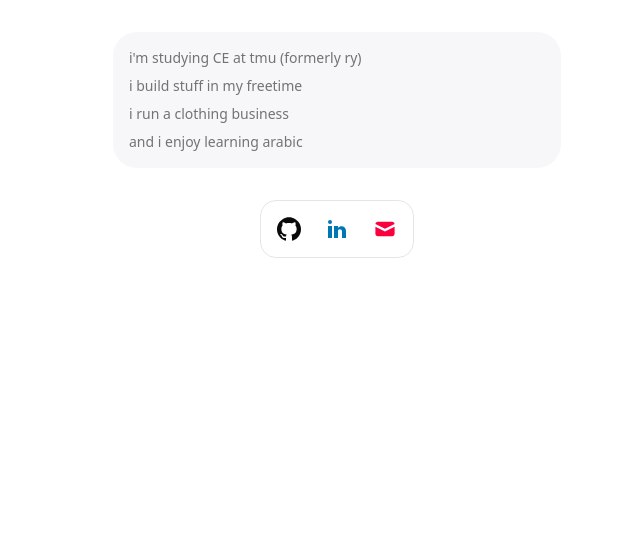
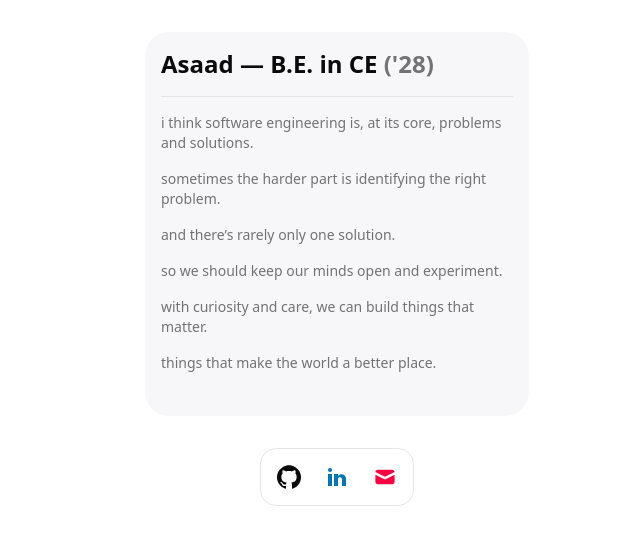
Before and after one commit to asaadbahmed/asaadbahmed.github.io, a React (Vite) app: page / in a window 1280 px wide. Shown: the top 544 px of the page, without its empty margins (303-943 px from the left). Built offline with nearby package versions, Linux system fonts and the light colour scheme.

Commit message:
updated layout

```diff
--- a/src/App.tsx
+++ b/src/App.tsx
@@ -1,16 +1,41 @@
 import "./App.css";
+import { Separator } from "@/components/ui/separator";
 import { SocialsDock } from "@/components/socials-dock";
+
+const AboutCard = () => (
+  <div className="scroll-m-20 text-sm text-muted-foreground font-medium tracking-normal text-left space-y-2">
+    <div>i'm studying CE at tmu (formerly ry)</div>
+    <div>i build stuff in my freetime</div>
+    <div>i run a clothing business</div>
+    <div>i enjoy learning arabic</div>
+  </div>
+);
+
+const SummaryCard = () => (
+  <div className="w-full max-w-sm aspect-square bg-[rgb(247,247,249)] rounded-3xl p-4 flex flex-col gap-4">
+    <div className="text-left text-2xl font-semibold">
+      Asaad — B.E. in CE{" "}
+      <span className="font-semibold text-muted-foreground">('28)</span>
+    </div>
+    <Separator />
+    <div className="flex flex-col text-left justify-between text-sm text-muted-foreground font-medium space-y-4">
+      <div>
+        i think software engineering is, at its core, problems and solutions.
+      </div>
+      <div>sometimes the harder part is identifying the right problem.</div>
+      <div>and there’s rarely only one solution.</div>
+      <div>so we should keep our minds open and experiment.</div>
+      <div>with curiosity and care, we can build things that matter.</div>
+      <div>things that make the world a better place.</div>
+    </div>
+  </div>
+);
 
 function App() {
   return (
-    <div className="flex flex-col items-center">
-      <div className="bg-[rgb(247,247,249)] w-md rounded-3xl p-4">
-        <div className="scroll-m-20 text-sm text-muted-foreground font-medium tracking-normal text-left space-y-2">
-          <div>i'm studying CE at tmu (formerly ry)</div>
-          <div>i build stuff in my freetime</div>
-          <div>i run a clothing business</div>
-          <div>and i enjoy learning arabic</div>
-        </div>
+    <div className="flex flex-col items-center pl-20 pr-20">
+      <div className="flex flex-row flex-1">
+        <SummaryCard />
       </div>
       <SocialsDock />
     </div>
```
